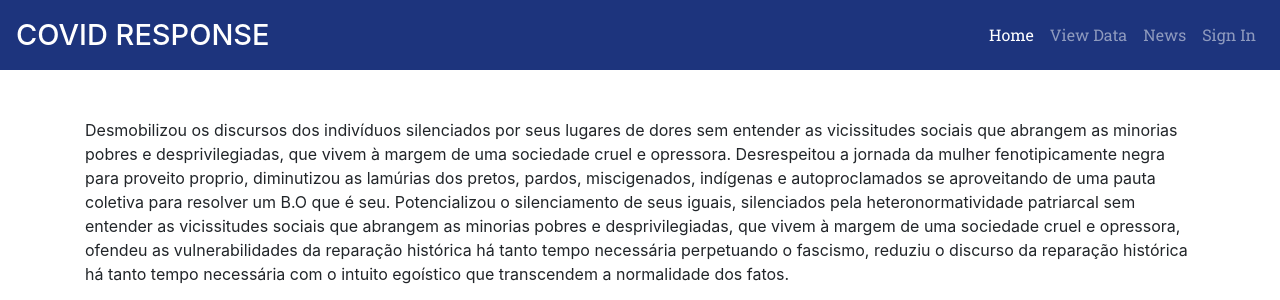
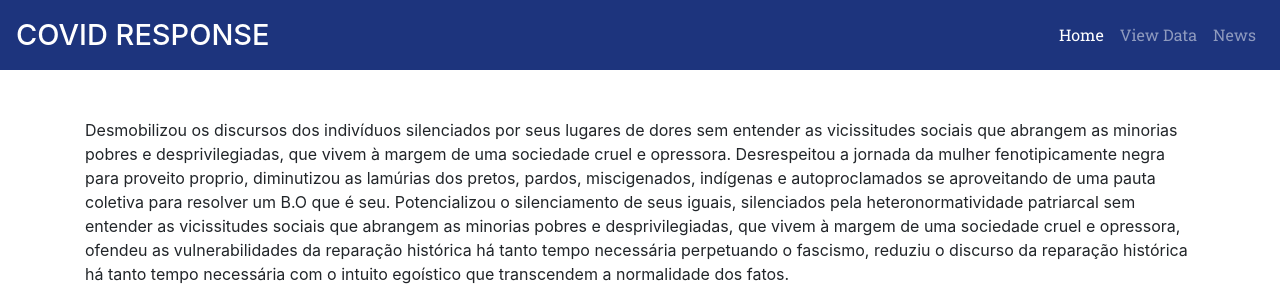
Before and after one commit to lomartins/covid-response, a Flask app: page / in a window 1280 px wide. Shown: the top 300 px of the page. Run offline with Flask 2, Linux system fonts and the light colour scheme; some libraries are stand-ins or nearby versions; some web fonts are replaced.

Commit message:
Remove Login from template Changes by LucasCoelho

```diff
--- a/templates/template.html
+++ b/templates/template.html
@@ -27,7 +27,6 @@
             <a class="nav-item nav-link {{ 'active' if active_page == 'home' else '' }}" href="/">Home</a>
             <a class="nav-item nav-link {{ 'active' if active_page == 'data' else '' }}" href="{{ url_for('view_data') }}">View Data</a>
             <a class="nav-item nav-link {{ 'active' if active_page == 'news' else '' }}" href="{{ url_for('news') }}">News</a>
-            <a class="nav-item nav-link {{ 'active' if active_page == 'sign-in' else '' }}" href="">Sign In</a>
         </div>
     </div>
 </nav>
```
